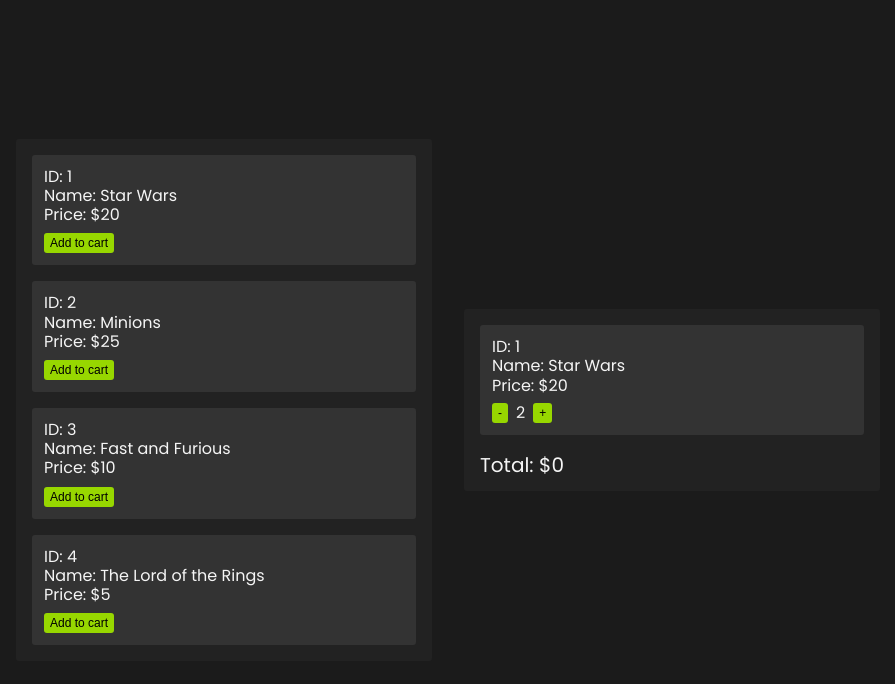
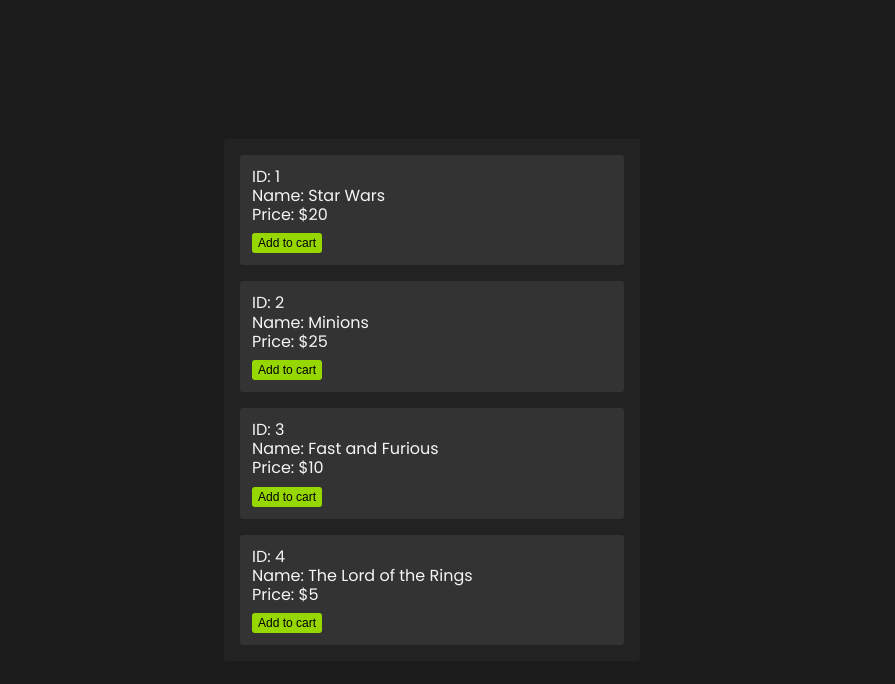
Before and after one commit to mediastream/mediastream-challenge-react, a React (Create React App) app: page /01 in a window 1280 px wide. Shown: the top 684 px of the page, without its empty margins (192-1087 px from the left). Built offline with nearby package versions, Linux system fonts and the light colour scheme.

Commit message:
- create file for static data in assets folder - create useCart hook - add styles for discount label - conditional render on cart component

```diff
--- /dev/null
+++ b/src/components/pages/Exercise01/assets/data.js
@@ -0,0 +1,37 @@
+export const movies = [
+  {
+    id: 1,
+    name: 'Star Wars',
+    price: 20,
+  },
+  {
+    id: 2,
+    name: 'Minions',
+    price: 25,
+  },
+  {
+    id: 3,
+    name: 'Fast and Furious',
+    price: 10,
+  },
+  {
+    id: 4,
+    name: 'The Lord of the Rings',
+    price: 5,
+  },
+];
+
+export const discountRules = [
+  {
+    m: [3, 2],
+    discount: 0.25,
+  },
+  {
+    m: [2, 4, 1],
+    discount: 0.5,
+  },
+  {
+    m: [4, 2],
+    discount: 0.1,
+  },
+];
--- a/src/components/pages/Exercise01/assets/styles.css
+++ b/src/components/pages/Exercise01/assets/styles.css
@@ -90,3 +90,8 @@
   margin-top: 1em;
   font-size: 1.25em;
 }
+
+.movies__cart-discount {
+  margin-top: 1em;
+  font-size: 1.25em;
+}
--- /dev/null
+++ b/src/components/pages/Exercise01/hooks/useCart.js
@@ -0,0 +1,75 @@
+import { useState } from 'react';
+
+import { discountRules } from '../assets/data';
+
+export const useCart = () => {
+  const [cart, setCart] = useState([]);
+
+  const addToCart = (item) => {
+    const itemInCart = cart.find((cartItem) => cartItem.id === item.id);
+
+    if (itemInCart) {
+      setCart(
+        cart.map((cartItem) =>
+          cartItem.id === item.id
+            ? { ...cartItem, quantity: cartItem.quantity + 1 }
+            : cartItem
+        )
+      );
+    } else {
+      setCart([...cart, { ...item, quantity: 1 }]);
+    }
+  };
+
+  const decrementItem = (item) => {
+    const itemInCart = cart.find((cartItem) => cartItem.id === item.id);
+
+    if (itemInCart.quantity === 1) {
+      setCart(cart.filter((cartItem) => cartItem.id !== item.id));
+    } else {
+      setCart(
+        cart.map((cartItem) =>
+          cartItem.id === item.id
+            ? { ...cartItem, quantity: cartItem.quantity - 1 }
+            : cartItem
+        )
+      );
+    }
+  };
+
+  //get total and apply discount rules
+  const getTotal = () => {
+    let total = 0;
+    let discount = 0;
+
+    cart.forEach((item) => {
+      total += item.price * item.quantity;
+    });
+
+    discountRules.forEach((rule) => {
+      let ruleMatch = true;
+
+      rule.m.forEach((id) => {
+        if (!cart.find((item) => item.id === id)) {
+          ruleMatch = false;
+        }
+      });
+
+      if (ruleMatch) {
+        discount += total * rule.discount;
+      }
+    });
+
+    return {
+      total: total - discount,
+      discount,
+    };
+  };
+
+  return {
+    cart,
+    addToCart,
+    decrementItem,
+    getTotal,
+  };
+};
--- a/src/components/pages/Exercise01/index.js
+++ b/src/components/pages/Exercise01/index.js
@@ -1,126 +1,69 @@
 /**
  * Exercise 01: The Retro Movie Store
  * Implement a shopping cart with the next features for the Movie Store that is selling retro dvds:
- * 1. Add a movie to the cart
- * 2. Increment or decrement the quantity of movie copies. If quantity is equal to 0, the movie must be removed from the cart
- * 3. Calculate and show the total cost of your cart. Ex: Total: $150
+ * 1. Add a movie to the cart √
+ * 2. Increment or decrement the quantity of movie copies. If quantity is equal to 0, the movie must be removed from the cart √
+ * 3. Calculate and show the total cost of your cart. Ex: Total: $150 √
  * 4. Apply discount rules. You have an array of offers with discounts depending of the combination of movie you have in your cart.
  * You have to apply all discounts in the rules array (discountRules).
  * Ex: If m: [1, 2, 3], it means the discount will be applied to the total when the cart has all that products in only.
  *
  * You can modify all the code, this component isn't well designed intentionally. You can redesign it as you need.
  */
+import './assets/styles.css';
+import { movies } from './assets/data';
+import { useCart } from './hooks/useCart';
 
-import './assets/styles.css'
-import { useState } from 'react'
-
-export default function Exercise01 () {
-  const movies = [
-    {
-      id: 1,
-      name: 'Star Wars',
-      price: 20
-    },
-    {
-      id: 2,
-      name: 'Minions',
-      price: 25
-    },
-    {
-      id: 3,
-      name: 'Fast and Furious',
-      price: 10
-    },
-    {
-      id: 4,
-      name: 'The Lord of the Rings',
-      price: 5
-    }
-  ]
-
-  const discountRules = [
-    {
-      m: [3, 2],
-      discount: 0.25
-    },
-    {
-      m: [2, 4, 1],
-      discount: 0.5
-    },
-    {
-      m: [4, 2],
-      discount: 0.1
-    }
-  ]
-
-  const [cart, setCart] = useState([
-    {
-      id: 1,
-      name: 'Star Wars',
-      price: 20,
-      quantity: 2
-    }
-  ])
-
-  const getTotal = () => 0 // TODO: Implement this
+export default function Exercise01() {
+  const { cart, addToCart, decrementItem, getTotal } = useCart();
+  const totalResult = getTotal();
 
   return (
-    <section className="exercise01">
-      <div className="movies__list">
+    <section className='exercise01'>
+      <div className='movies__list'>
         <ul>
-          {movies.map(o => (
-            <li className="movies__list-card">
+          {movies.map((movie) => (
+            <li className='movies__list-card' key={movie.id}>
               <ul>
-                <li>
-                  ID: {o.id}
-                </li>
-                <li>
-                  Name: {o.name}
-                </li>
-                <li>
-                  Price: ${o.price}
-                </li>
+                <li>ID: {movie.id}</li>
+                <li>Name: {movie.name}</li>
+                <li>Price: ${movie.price}</li>
               </ul>
-              <button onClick={() => console.log('Add to cart', o)}>
-                Add to cart
-              </button>
+              <button onClick={() => addToCart(movie)}>Add to cart</button>
             </li>
           ))}
         </ul>
       </div>
-      <div className="movies__cart">
+
+      {!!cart.length && (
+        <div className='movies__cart'>
           <ul>
-          {cart.map(x => (
-            <li className="movies__cart-card">
+            {cart.map((item) => (
+              <li className='movies__cart-card' key={`item_${item.id}`}>
                 <ul>
-                <li>
-                  ID: {x.id}
-                </li>
-                <li>
-                  Name: {x.name}
-                </li>
-                <li>
-                  Price: ${x.price}
-                </li>
+                  <li>ID: {item.id}</li>
+                  <li>Name: {item.name}</li>
+                  <li>Price: ${item.price}</li>
                 </ul>
-              <div className="movies__cart-card-quantity">
-                <button onClick={() => console.log('Decrement quantity', x)}>
-                  -
-                </button>
-                <span>
-                  {x.quantity}
-                </span>
-                <button onClick={() => console.log('Increment quantity', x)}>
-                  +
-                </button>
+                <div className='movies__cart-card-quantity'>
+                  <button onClick={() => decrementItem(item)}>-</button>
+                  <span>{item.quantity}</span>
+                  <button onClick={() => addToCart(item)}>+</button>
                 </div>
               </li>
             ))}
           </ul>
-        <div className="movies__cart-total">
-          <p>Total: ${getTotal()}</p>
+
+          {totalResult.discount > 0 && (
+            <div className='movies__cart-discount'>
+              <p>Discount: ${totalResult.discount}</p>
+            </div>
+          )}
+          <div className='movies__cart-total'>
+            <p>Total: ${totalResult.total}</p>
           </div>
         </div>
+      )}
     </section>
-  )
+  );
 }
```
Lines whose indentation alone changed are shown as unchanged.
